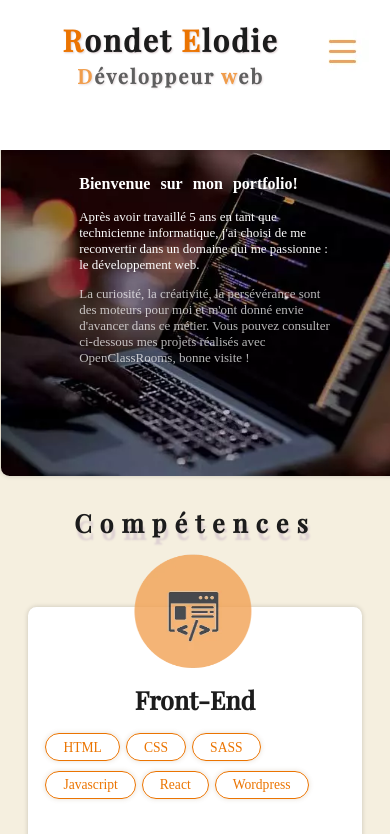
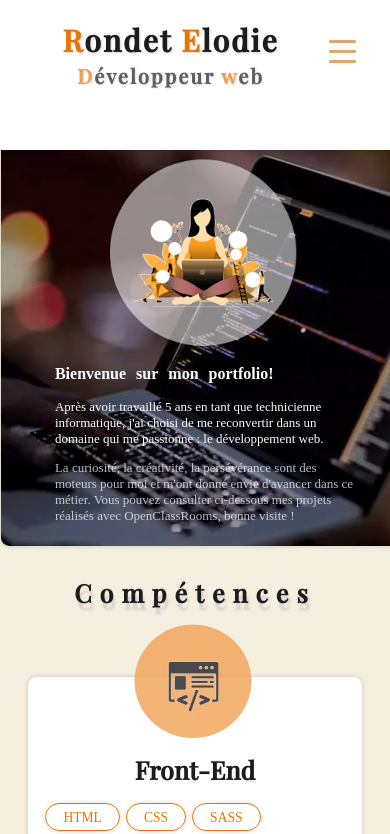
Before and after one commit to elodie-rondet/portfolio, a React (Create React App) app: page / in a window 390 px wide. Shown: the top 834 px of the page. Built offline with nearby package versions, Linux system fonts and the light colour scheme.

Commit message:
"sauvegarde"

```diff
--- a/src/components/Accueil/Intro.jsx
+++ b/src/components/Accueil/Intro.jsx
@@ -1,6 +1,7 @@
 import React from "react"
 import '../../sass/intro.scss';
 import '../../sass/header.scss';
+import ImageIntro from "../../images/image-banniere.png";
 import { ProjectsList  } from '../../components/ProjectsList/projectsList';
 import { useParams } from 'react-router-dom';
 
@@ -17,6 +18,8 @@ const Intro = (page) => {
     return (
         project === undefined ? (
         <>
+		<div class="conteneur-intro">
+		<img className="img-intro" src={ImageIntro} alt=""></img>
         <section className="intro background_section">
 			<article className="intro_titles">
 					<h3>
@@ -57,6 +60,7 @@ const Intro = (page) => {
                 </p>
 			</article>
 	</section>
+	</div>
         </>
     ) :
     (
--- a/src/sass/intro.scss
+++ b/src/sass/intro.scss
@@ -16,9 +16,13 @@
     }
     &_titles {
         margin-left: 1.1rem;
-        width:67%;
+        width:50%;
         margin: auto;
+        margin-left:37%;
         font-size: 20px;
+        @media(min-width: 767.01px) and (max-width: 1023px) {
+            margin-left: 42%;
+        }
         h3 {
             font-size: 25px;
             @media(max-width: 767px) {
@@ -27,6 +31,9 @@
         }
         @media(max-width: 767px) {
             font-size: 13px;
+            width: 80%;
+            margin-left: 10%;
+            margin-top: 55%;
         }
     }
     &_titles_page {
@@ -39,6 +46,23 @@
 
 }
 article.intro_titles h3 span,p.intro_titles_subtitle span  {opacity:0;
+}
+
+
+img.img-intro {
+z-index: 1;
+position: absolute;
+margin-top: 3%;
+border-radius: 180px;
+margin-left: 17%;
+@media(min-width: 767.01px) and (max-width: 1023px) {
+    margin-left: 2%;
+    margin-top: 5%;
+}
+@media(max-width: 767px) {
+    width:50%;
+    margin-left: 25%;
+}
 }
 
 
@@ -80,11 +104,17 @@ article.intro_titles h3 span,p.intro_titles_subtitle span  {opacity:0;
 	100% {opacity:1;}
 }
 
+div.conteneur-intro {
+    @media(max-width: 767px) {
+        display:block;
+    }
+
+}
 .intro.background_section {
     display: flex;
     flex-direction: row;
     padding: 1rem;
-    height: 300px;
+    height: 320px;
     z-index: 1;
     background-image: url(../images/fond-test.webp);
     background-size: cover;
@@ -102,6 +132,7 @@ article.intro_titles h3 span,p.intro_titles_subtitle span  {opacity:0;
     @media(max-width: 767px) {
     display: block;
     background-attachment:scroll;
+    height: 370px;
     }
 }
 .background_section{
```
Also changed, not shown: src/images/image-banniere.png (added).
